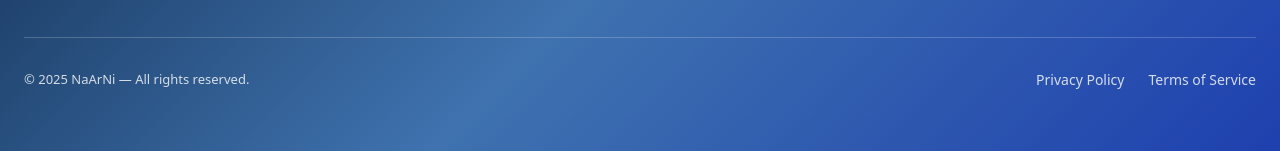
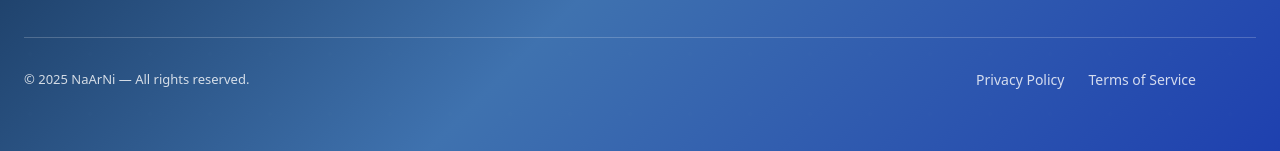
Before and after one commit to bestorbust/naarni, a React (Vite) app: page / in a window 1280 px wide. Shown: the part 2355-2506 px from the top of the page. Built offline with nearby package versions, Linux system fonts and the light colour scheme.

Commit message:
updated footer.tsx

```diff
--- a/src/components/Footer.tsx
+++ b/src/components/Footer.tsx
@@ -196,7 +196,7 @@
           <p>
             © {new Date().getFullYear()} NaArNi — All rights reserved.
           </p>
-          <div className="flex space-x-6 text-sm">
+          <div className="flex space-x-6 text-sm mr-15">
             <Link to="/privacy-policy" className="hover:text-blue-200 transition-colors duration-300">Privacy Policy</Link>
             <Link to="/terms" className="hover:text-blue-200 transition-colors duration-300">Terms of Service</Link>
             {/* <Link to="#" className="hover:text-blue-200 transition-colors duration-300">Cookie Policy</Link> */}
```
